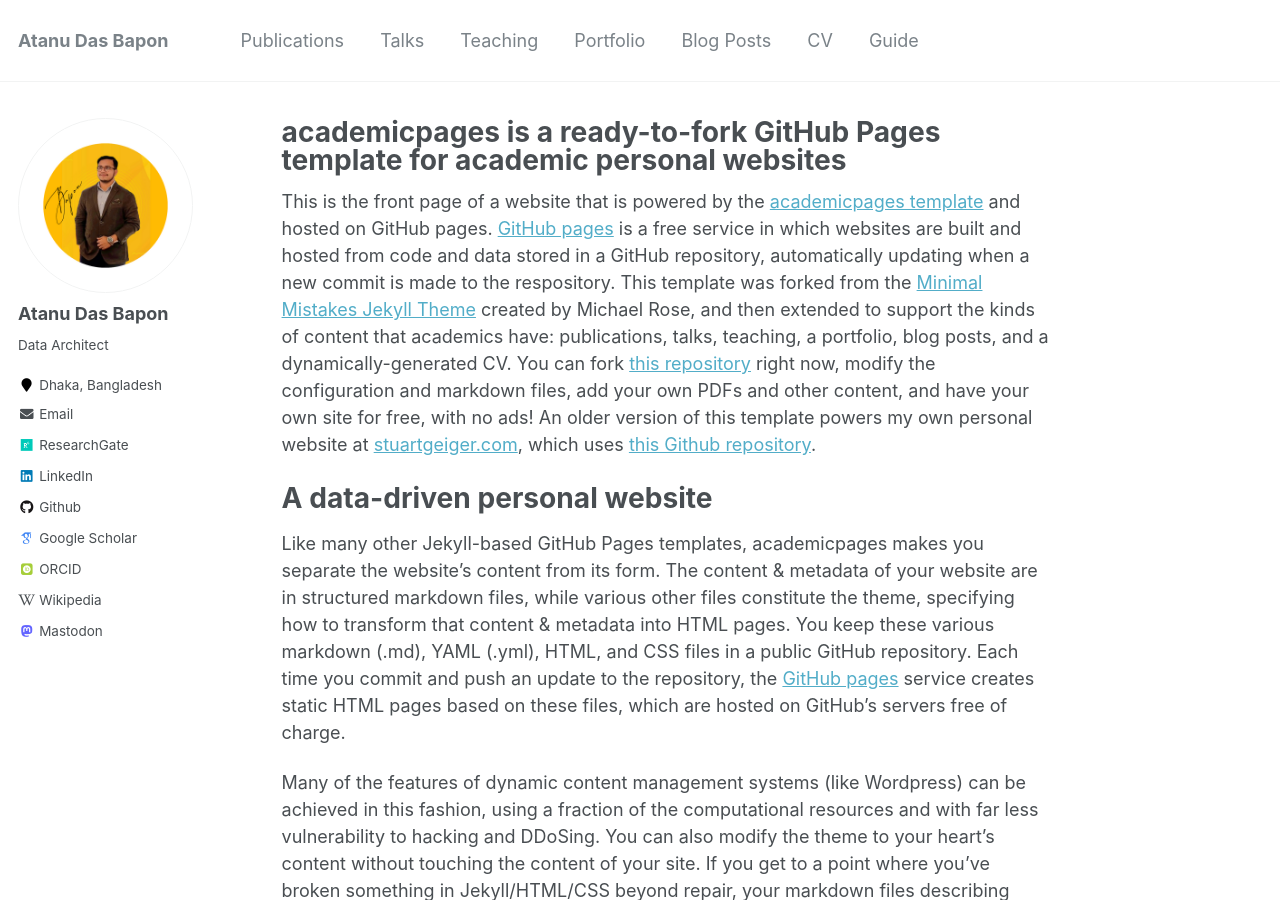
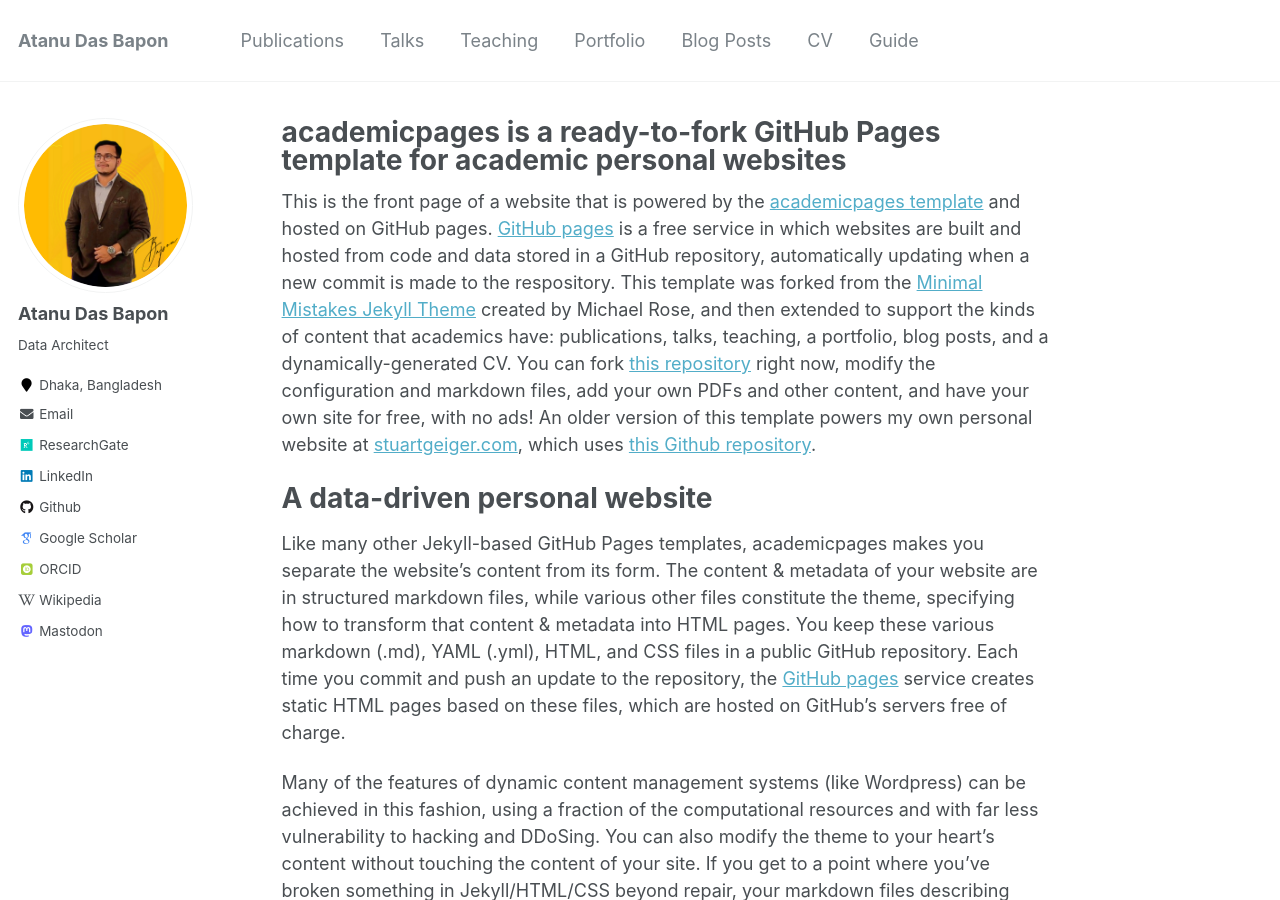
Before and after one commit to atanudasbapon/atanudasbapon.github-io, a Jekyll site: the page built from _pages/about.md, in a window 1280 px wide and 900 px high. Built offline with Jekyll 4.4.1, drawn with Linux system fonts in a browser that asks for light colours; some web fonts are replaced.

Commit message:
updated info v22

```diff
--- a/_config.yml
+++ b/_config.yml
@@ -81,7 +81,7 @@ analytics:
 # Site Author
 author:
   name             : "Atanu Das Bapon"
-  avatar           : "AtanuDasBapon_v3.png"
+  avatar           : "AtanuDasBapon.png"
   bio              : "Data Architect"
   location         : "Dhaka, Bangladesh"
   employer         :
```
Also changed, not shown: images/AtanuDasBapon.png (added), images/atanudasbapon.jpg (deleted).
